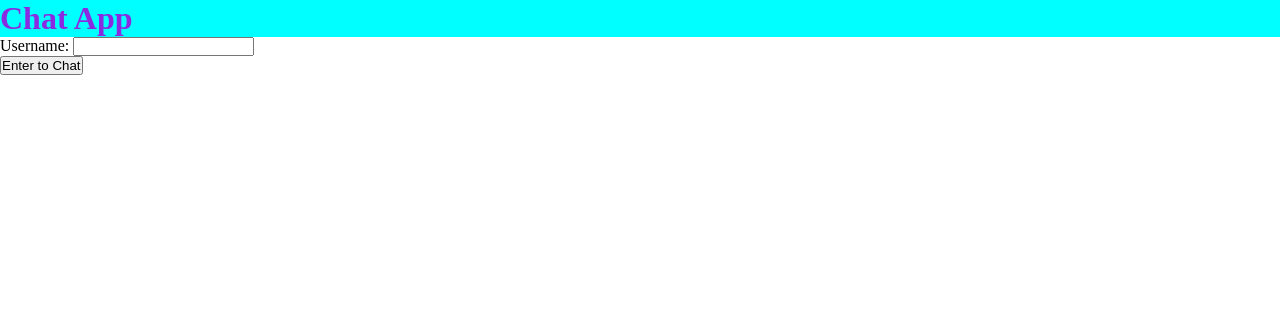
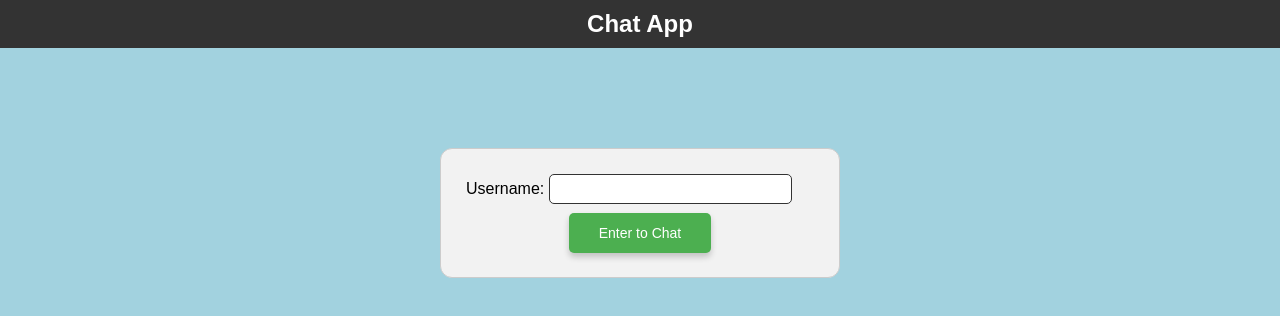
Before and after one commit to KellbisJ/chatApp, a website: page src/views/register.html in a window 1280 px wide. Drawn offline with Linux system fonts and the light colour scheme; files that its build step writes are made by us from their sources; files whose address does not match are found by name.

Commit message:
styles concluded

```diff
--- /dev/null
+++ b/src/public/css/chat.css
@@ -0,0 +1,103 @@
+#allMessages {
+	padding: 50px 25px;
+}
+.message {
+	display: flex;
+	margin: 10px 20px;
+}
+.imageContainer {
+	width: 50px;
+	height: 50px;
+	border-radius: 50%;
+	overflow: hidden;
+	margin-right: 20px;
+}
+.userImage {
+	width: 100%;
+	height: 100%;
+}
+.messageBody {
+	width: 100%;
+	background-color: #fafafa;
+	/* background-color: #f5f5f5; */
+	padding: 10px 20px;
+	border-radius: 0px 10px 10px 10px;
+}
+.userInfo {
+	display: flex;
+	align-items: center;
+	margin-bottom: 5px;
+	/* background-color: #ffebcd; */
+}
+.username {
+	font-weight: bold;
+	margin-right: 10px;
+	color: #333;
+	font-size: 16px;
+	letter-spacing: 1px;
+	background-color: #ffebcd;
+	padding: 5px 10px;
+	border-radius: 5px;
+	box-shadow: 0 2px 2px rgba(0, 0, 0, 0.1);
+}
+.onlineTime {
+	font-size: 14px;
+	color: #777;
+	/* margin-left: 10px; */
+	/* background-color: #ffebcd; */
+	padding: 5px 10px;
+	/* border-radius: 5px; */
+}
+.sendMessage {
+	display: flex;
+	align-items: center;
+	justify-content: center;
+	flex-direction: column;
+	margin-top: 10px;
+	background-color: #fafafa;
+	padding: 10px 20px;
+	border-radius: 10px;
+	width: 100%;
+	max-width: 94%;
+	margin: auto;
+
+	@media screen and (max-width: 600px) {
+		width: 90%;
+	}
+}
+#message {
+	width: 100%;
+	padding: 10px;
+	margin-bottom: 10px;
+	border: 1px solid #ccc;
+	border-radius: 5px;
+	min-height: 50px;
+	max-height: 150px;
+	font-size: 16px;
+	letter-spacing: 1px;
+	background-color: #fff;
+	color: #333;
+	outline: none;
+	overflow: hidden;
+	text-overflow: ellipsis;
+	white-space: nowrap;
+}
+.btn {
+	background-color: #4caf50;
+	border: none;
+	color: #fff;
+	padding: 15px 32px;
+	text-align: center;
+	text-decoration: none;
+	display: inline-block;
+	font-size: 16px;
+	margin: 4px 2px;
+	cursor: pointer;
+	border-radius: 5px;
+	/* transition-duration: 0.4s; */
+	box-shadow: 0 4px 6px 0 rgba(0, 0, 0, 0.2), 0 6px 20px 0 rgba(0, 0, 0, 0.19);
+}
+.sendMessageBtn:hover {
+	background-color: #69d06c;
+	color: #fafafa;
+}
--- a/src/public/css/register.css
+++ b/src/public/css/register.css
@@ -0,0 +1,42 @@
+.signupForm {
+	display: flex;
+	width: 400px;
+	margin: 100px auto;
+	padding: 20px;
+	background-color: #f2f2f2;
+	border: 1px solid #ccc;
+	border-radius: 12px;
+	flex-direction: column;
+	align-items: center;
+}
+.inputFields {
+	margin-bottom: 10px;
+	width: 100%;
+	height: 30px;
+	padding: 5px;
+}
+#username {
+	width: 70%;
+	height: 30px;
+	outline: none;
+	border: 1px solid #333;
+	padding: 10px;
+	border-radius: 5px;
+
+	font-size: 16px;
+}
+.btn {
+	background-color: #4caf50;
+	border: none;
+	color: #fff;
+	padding: 12px 30px;
+	text-align: center;
+	text-decoration: none;
+	display: inline-block;
+	font-size: 14px;
+	margin: 4px 2px;
+	cursor: pointer;
+	border-radius: 5px;
+	/* box-shadow: inset 0 0 0 0 #4caf50; */
+	box-shadow: 0 4px 6px 0 rgba(0, 0, 0, 0.2);
+}
--- a/src/public/css/style.css
+++ b/src/public/css/style.css
@@ -3,8 +3,18 @@
 	padding: 0;
 	box-sizing: border-box;
 }
+body {
+	font-family: Arial, sans-serif;
+	background-color: #a2d2df;
+}
+
+header {
+	background-color: #333;
+	color: #fff;
+	padding: 10px;
+	text-align: center;
+}
 
 h1 {
-	background-color: aqua;
-	color: blueviolet;
+	font-size: 24px;
 }
```
Also changed, not shown: src/views/index.html (+54 -0 lines).
